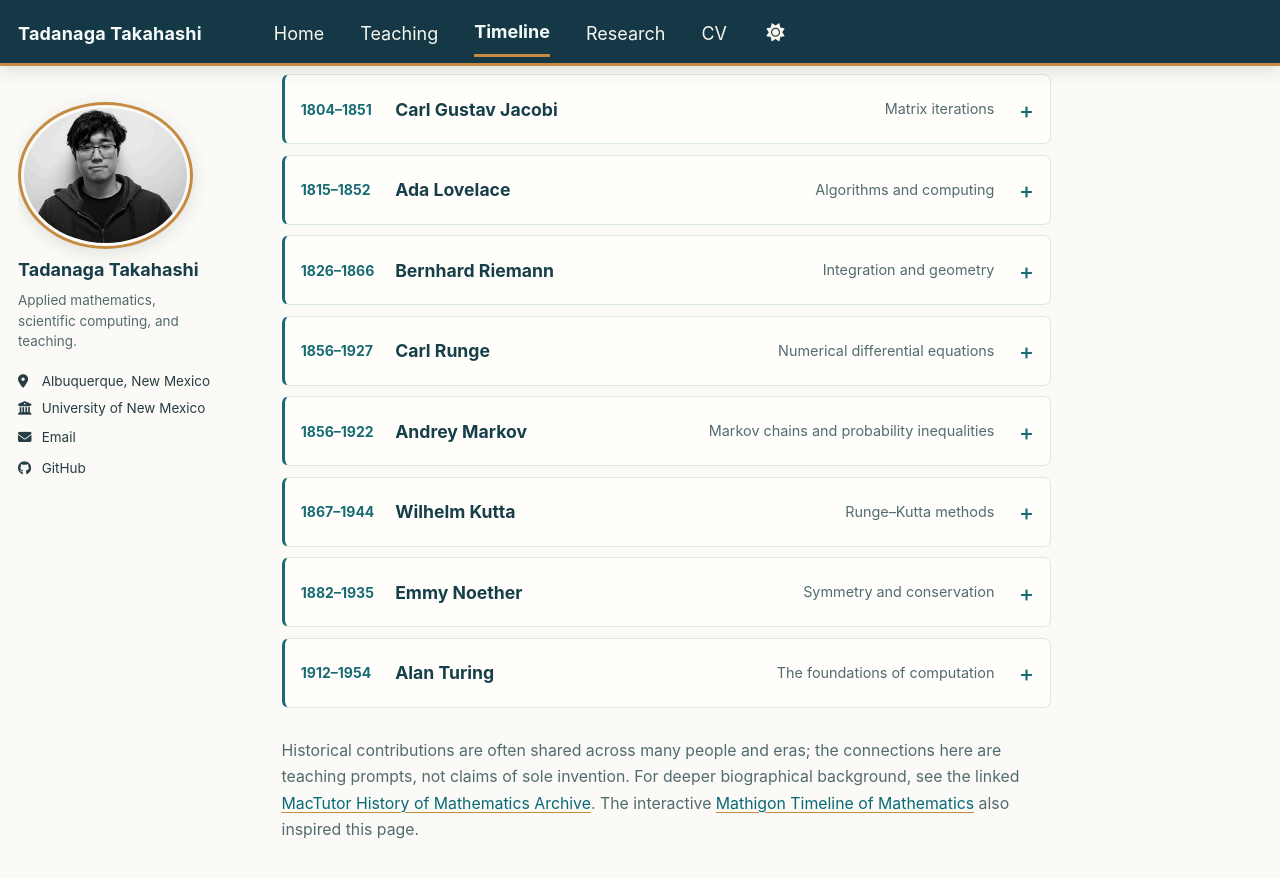
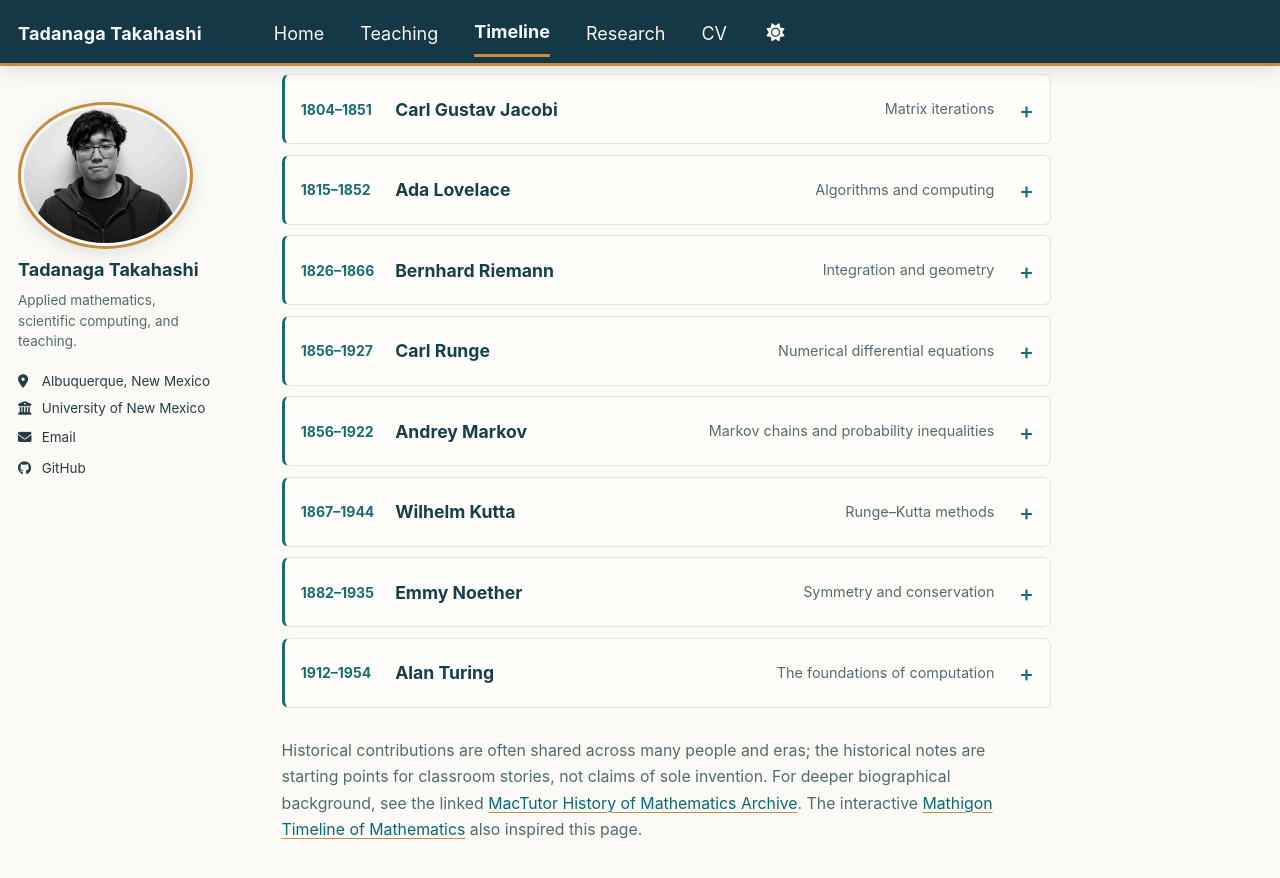
Before and after one commit to tadanaga/webpage, a Jekyll site: the page built from _pages/timeline.md, in a window 1280 px wide and 900 px high, scrolled down 1896 px. Shown: the top 878 px of the window. Built offline with Jekyll 4.4.1, drawn with Linux system fonts in a browser that asks for light colours; a style sheet for code colours, icons or effects is not loaded; some of the changed text lies outside the part shown.

Commit message:
Label timeline anecdotes as historical notes

```diff
--- a/_pages/timeline.md
+++ b/_pages/timeline.md
@@ -7,7 +7,7 @@
 
 Mathematical ideas have histories, and the names attached to theorems and algorithms belonged to real people. This growing timeline collects some of the mathematicians whose work appears in calculus, differential equations, and numerical computing.
 
-**Explore the timeline:** Scroll sideways through the years and select a name to open a short biography and a connection to something I teach. This is a selected collection, not a complete history of mathematics.
+**Explore the timeline:** Scroll sideways through the years and select a name to open a short biography and a historical anecdote relevant to my courses. This is a selected collection, not a complete history of mathematics.
 
 <div class="math-history-overview" role="region" tabindex="0" aria-label="Scrollable timeline of mathematicians, 1600 to 1950">
   <div class="math-history-track">
@@ -40,9 +40,9 @@
   </summary>
   <div class="math-history-person__body">
     <p>{{ person.summary | escape }}</p>
-    <div class="math-history-person__lecture">
-      <strong>Lecture connection</strong>
-      <p>{{ person.lecture | escape }}</p>
+    <div class="math-history-person__fact">
+      <strong>Historical note</strong>
+      <p>{{ person.fact | escape }}</p>
       <span class="math-history-person__course">{{ person.course | escape }}</span>
     </div>
     <p class="math-history-person__reference"><a href="{{ person.source }}" target="_blank" rel="noopener noreferrer">Further reading: MacTutor History of Mathematics ↗</a></p>
@@ -50,7 +50,7 @@
 </details>
 {% endfor %}
 
-<p class="math-history-note">Historical contributions are often shared across many people and eras; the connections here are teaching prompts, not claims of sole invention. For deeper biographical background, see the linked <a href="https://mathshistory.st-andrews.ac.uk/">MacTutor History of Mathematics Archive</a>. The interactive <a href="https://mathigon.org/timeline">Mathigon Timeline of Mathematics</a> also inspired this page.</p>
+<p class="math-history-note">Historical contributions are often shared across many people and eras; the historical notes are starting points for classroom stories, not claims of sole invention. For deeper biographical background, see the linked <a href="https://mathshistory.st-andrews.ac.uk/">MacTutor History of Mathematics Archive</a>. The interactive <a href="https://mathigon.org/timeline">Mathigon Timeline of Mathematics</a> also inspired this page.</p>
 
 <script>
 (function () {
```
